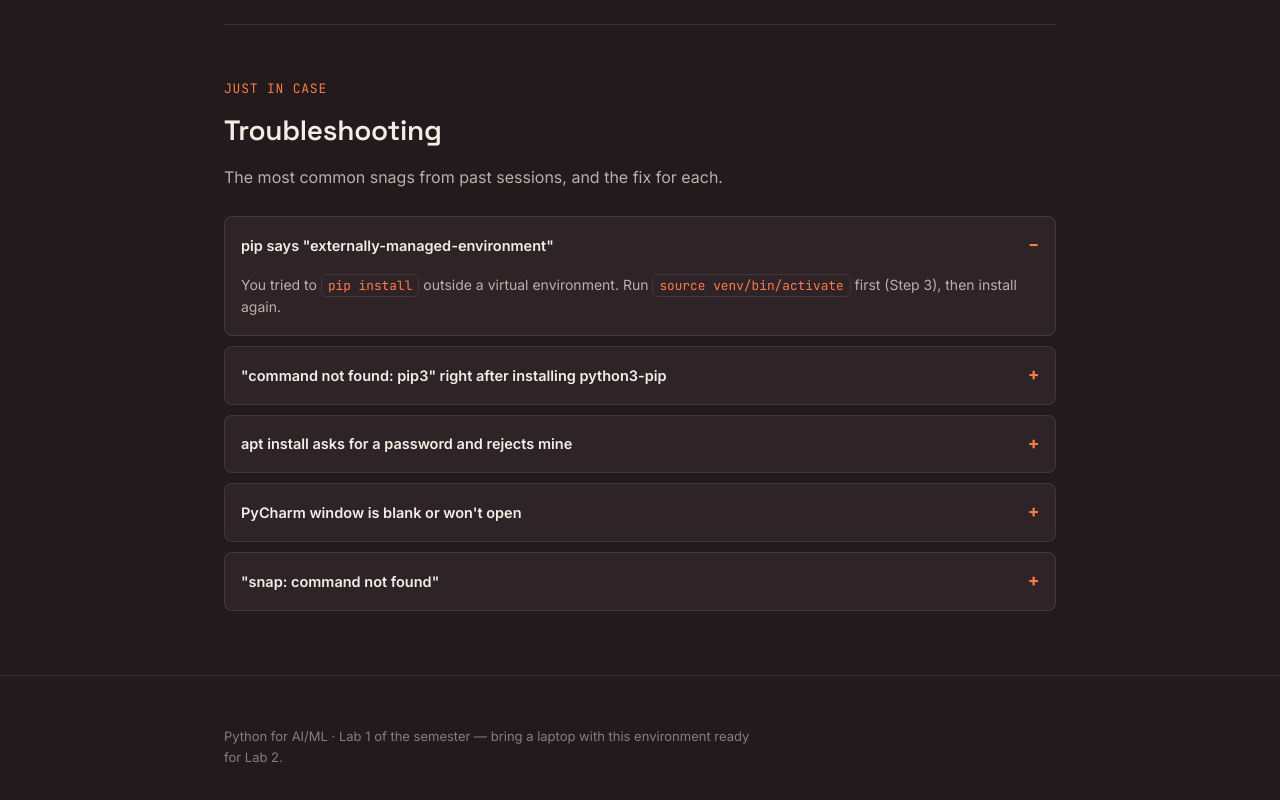
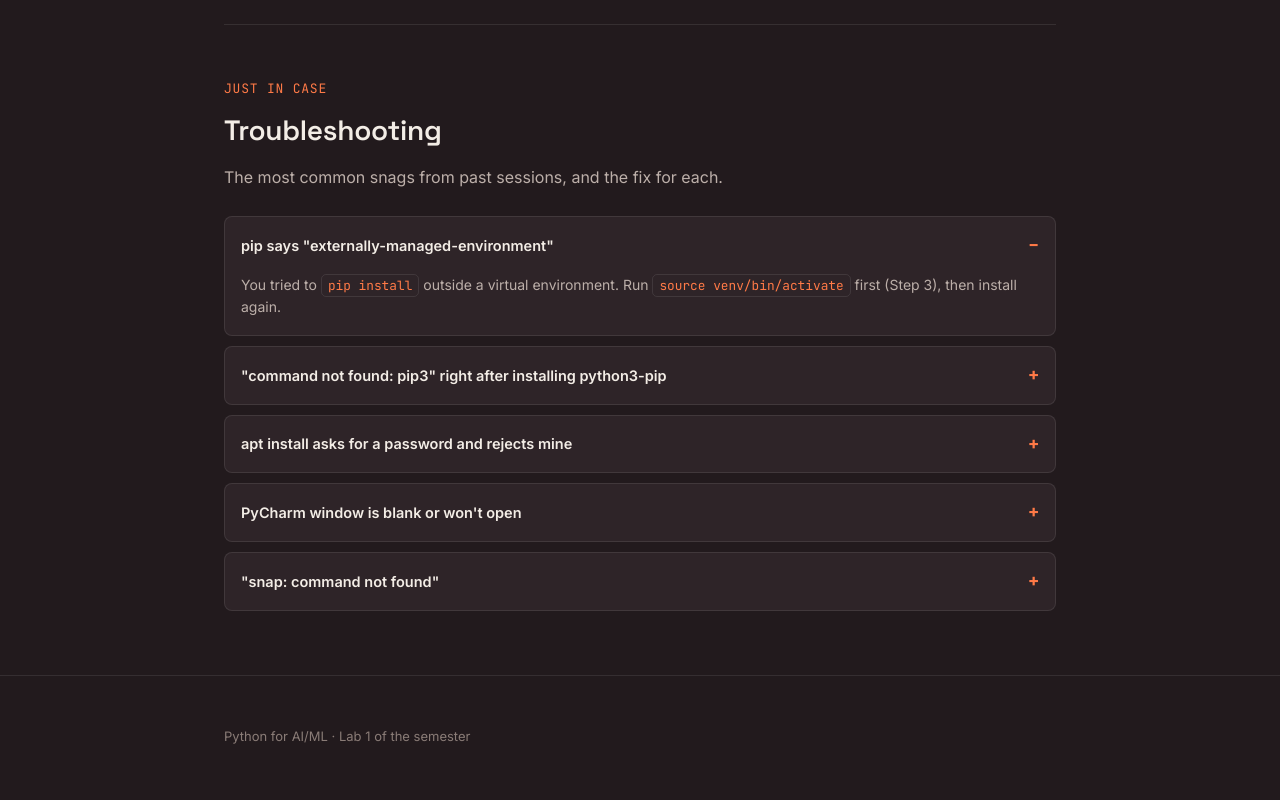
Before and after one commit to nitcaptprice/python-minor, a plain HTML site: page index.html in a window 1280 px wide. Shown: the part 4448-5248 px from the top of the page. Drawn offline with Linux system fonts and the light colour scheme.

Commit message:
Update index.html

```diff
--- a/index.html
+++ b/index.html
@@ -496,7 +496,7 @@
 
 <footer>
   <div class="wrap">
-    <p>Python for AI/ML · Lab 1 of the semester — bring a laptop with this environment ready for Lab 2.</p>
+    <p>Python for AI/ML · Lab 1 of the semester</p>
   </div>
 </footer>
 
```
